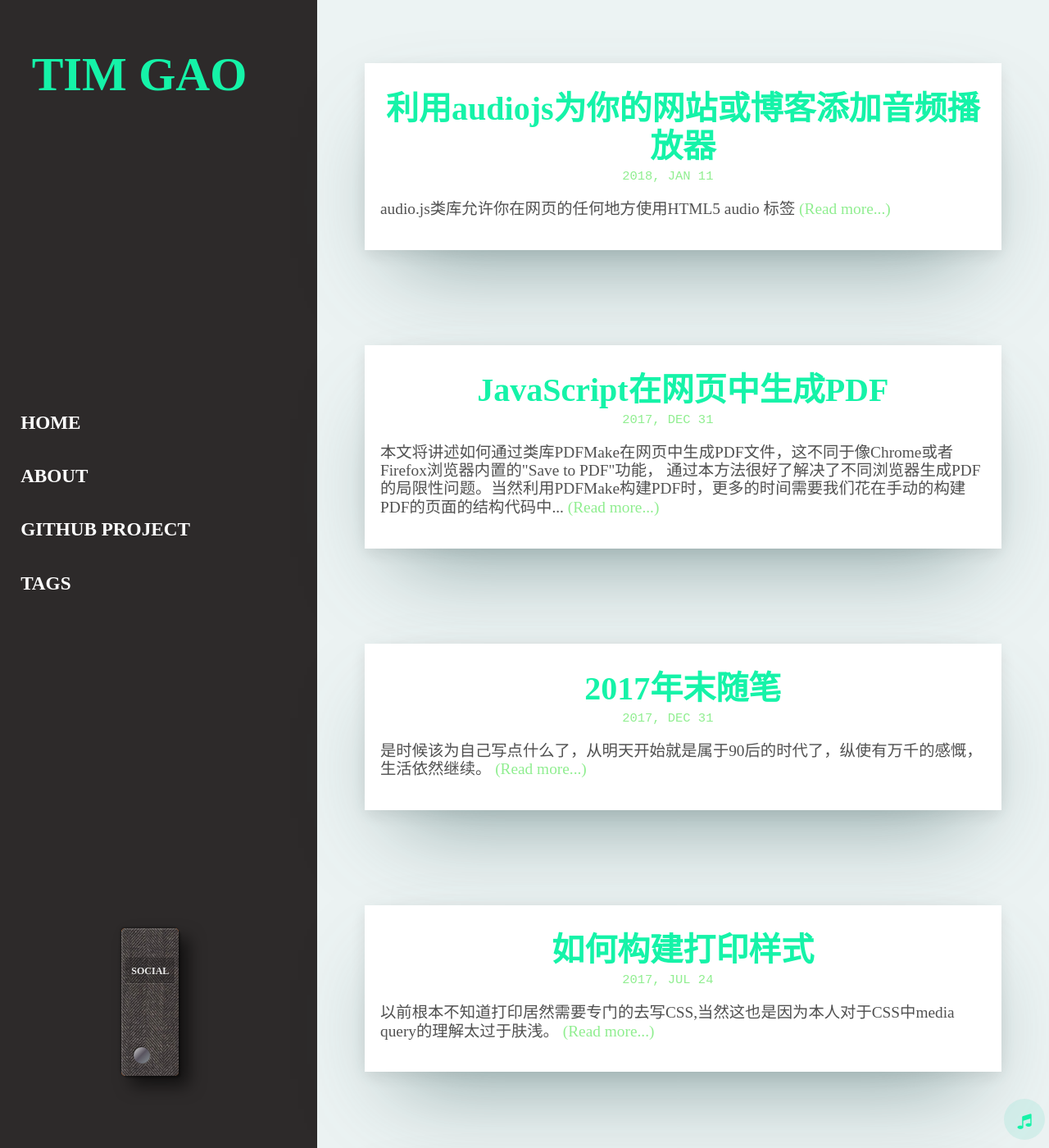
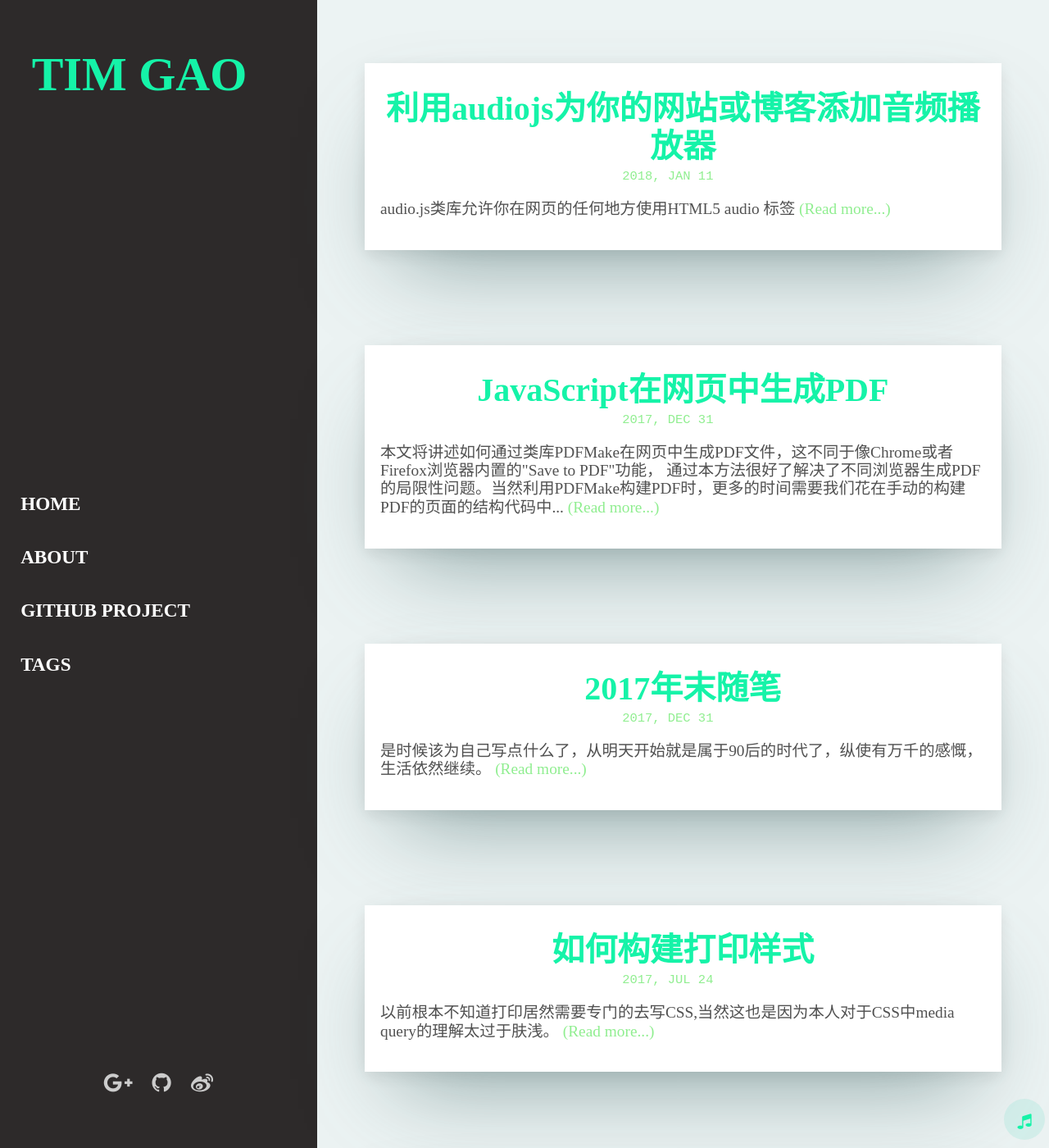
Before and after one commit to tim-gao/Blogs, a Jekyll site: the page built from index.html, in a window 1280 px wide and 1400 px high. Shown: the whole window at 82% size. Built offline with Jekyll 4.4.1, drawn with Linux system fonts in a browser that asks for light colours; the list of posts is cut into pages by our own code; comment, search, counter and statistics services are not loaded.

Commit message:
Revert "add swatch book for social"
This reverts commit 086b9dcf47a1ca47cd6ac0bbce8a6ee173ff74c9.

```diff
--- a/_includes/head.html
+++ b/_includes/head.html
@@ -20,6 +20,5 @@
 	<!-- <link href="https://fonts.googleapis.com/css?family=Finger+Paint|PT+Sans:400,700" rel="stylesheet"> -->
 	<link rel="stylesheet" href="{{ "/assets/fonts/font-awesome/css/font-awesome.min.css" | prepend: site.baseurl }}">
 	<link rel="stylesheet" href="{{ "/css/main.css" | prepend: site.baseurl }}">
-    <link rel="stylesheet" href="{{ " /css/style.css " | prepend: site.baseurl }}">
     {% seo %}
 </head>
--- a/_includes/music.html
+++ b/_includes/music.html
@@ -40,3 +40,6 @@
         </li>
     </ol>
 </div>
+<script type="text/javascript" src="{{site.baseurl}}/src/vender/jquery-2.2.4.min.js"></script>
+<script type="text/javascript" src="{{site.baseurl}}/src/vender/audio.min.js"></script>
+<script type="text/javascript" src="{{site.baseurl}}/src/main.js"></script>
--- a/_includes/sidebar.html
+++ b/_includes/sidebar.html
@@ -14,56 +14,44 @@
         </li>
     </menu>
 
-    <div class="sidebar-social sb-container">
+    <div class="sidebar-social">
         {% if site.facebook %}
-        <div>
-            <span class="social-icons fa fa-facebook" aria-hidden="true"></span>
-            <h4 href="https://www.facebook.com/{{site.facebook}}">
-                <span>facebook</span>
-            </h4>
-        </div>
+        <li class="social-items">
+            <a href="https://www.facebook.com/{{site.facebook}}" class="social-links">
+                <i class="social-icons fa fa-facebook" aria-hidden="true"></i>
+            </a>
+        </li>
         {% endif %} {% if site.twitter %}
-        <div>
-            <span class="social-icons fa fa-twitter" aria-hidden="true"></span>
-            <h4 href="https://twitter.com/{{site.twitter}}">
-                <span>twitter</span>
-            </h4>
-        </div>
+        <li class="social-items">
+            <a href="https://twitter.com/{{site.twitter}}" class="social-links">
+                <i class="social-icons fa fa-twitter" aria-hidden="true"></i>
+            </a>
+        </li>
         {% endif %} {% if site.google-plus %}
-        <div>
-            <span class="social-icons fa fa-google-plus" aria-hidden="true"></span>
-            <h4 href="https://plus.google.com/u/0/{{site.google-plus}}">
-                <span>google+</span>
-            </h4>
-        </div>
+        <li class="social-items">
+            <a href="https://plus.google.com/u/0/{{site.google-plus}}" class="social-links">
+                <i class="social-icons fa fa-google-plus" aria-hidden="true"></i>
+            </a>
+        </li>
         {% endif %} {% if site.github %}
-        <div>
-            <span class="social-icons fa fa-github" aria-hidden="true"></span>
-            <h4 href="https://github.com/{{site.github}}">
-                <span>github</span>
-            </h4>
-        </div>
+        <li class="social-items">
+            <a href="https://github.com/{{site.github}}" class="social-links">
+                <i class="social-icons fa fa-github" aria-hidden="true"></i>
+            </a>
+        </li>
         {% endif %} {% if site.weixin %}
-        <div>
-            <span class="social-icons fa fa-weixin" aria-hidden="true"></span>
-            <h4 href="https://wx.qq.com/{{site.weixin}}">
-                <span>weixin</span>
-            </h4>
-        </div>
+        <li class="social-items">
+            <a href="https://wx.qq.com/{{site.weixin}}" class="social-links">
+                <i class="social-icons fa fa-weixin" aria-hidden="true"></i>
+            </a>
+        </li>
          {% endif %} {% if site.weibo %}
-        <div>
-            <span class="social-icons fa fa-weibo" aria-hidden="true"></span>
-            <h4 href="https://weibo.com/{{site.weibo}}">
-                <span>weibo</span>
-            </h4>
-        </div>
+        <li class="social-items">
+            <a href="https://weibo.com/{{site.weibo}}" class="social-links">
+                <i class="social-icons fa fa-weibo" aria-hidden="true"></i>
+            </a>
+        </li>
         {% endif %}
-        <div>
-            <span class="social-icons" aria-hidden="true"></span>
-            <h4>
-                <span>Social</span>
-            </h4>
-        </div>
     </div>
 
   </div>
--- a/_layouts/default.html
+++ b/_layouts/default.html
@@ -20,10 +20,6 @@
         <img src="{{site.baseurl}}/assets/img/backtop.png" alt="Back to Top">
       </div>
       <script>window._bd_share_config = { "common": { "bdSnsKey": {}, "bdText": "", "bdMini": "2", "bdMiniList": false, "bdPic": "", "bdStyle": "0", "bdSize": "24" }, "slide": { "type": "slide", "bdImg": "0", "bdPos": "right", "bdTop": "100" } }; with (document) 0[(getElementsByTagName('head')[0] || body).appendChild(createElement('script')).src = 'http://bdimg.share.baidu.com/static/api/js/share.js?v=89860593.js?cdnversion=' + ~(-new Date() / 36e5)];</script>
-        <script type="text/javascript" src="{{site.baseurl}}/src/vender/jquery-2.2.4.min.js"></script>
-        <script type="text/javascript" src="{{site.baseurl}}/src/vender/audio.min.js"></script>
-        <script type="text/javascript" src="{{site.baseurl}}/src/modernizr.custom.79639.js"></script>
-        <script type="text/javascript" src="{{site.baseurl}}/src/vender/jquery.swatchbook.js"></script>
-        <script type="text/javascript" src="{{site.baseurl}}/src/main.js"></script>
+
 </body>
 </html>
--- a/_sass/_base.scss
+++ b/_sass/_base.scss
@@ -90,50 +90,6 @@ pre {
   margin: 0 -2rem;
   .menu-items {
     list-style: none;
-    transform: perspective(1px) translateZ(0);
-
-    &:hover {
-       -webkit-animation-name: hvr-wobble-horizontal;
-       animation-name: hvr-wobble-horizontal;
-       -webkit-animation-duration: 1s;
-       animation-duration: 1s;
-       -webkit-animation-timing-function: ease-in-out;
-       animation-timing-function: ease-in-out;
-       -webkit-animation-iteration-count: 1;
-       animation-iteration-count: 1;
-    }
-  }
-
-  @keyframes hvr-wobble-horizontal {
-    16.65% {
-        -webkit-transform: translateX(8px);
-        transform: translateX(8px);
-    }
-
-    33.3% {
-        -webkit-transform: translateX(-6px);
-        transform: translateX(-6px);
-    }
-
-    49.95% {
-        -webkit-transform: translateX(4px);
-        transform: translateX(4px);
-    }
-
-    66.6% {
-        -webkit-transform: translateX(-2px);
-        transform: translateX(-2px);
-    }
-
-    83.25% {
-        -webkit-transform: translateX(1px);
-        transform: translateX(1px);
-    }
-
-    100% {
-        -webkit-transform: translateX(0);
-        transform: translateX(0);
-    }
   }
   .menu-links {
     font-size: 1.2rem;
--- a/css/style.css
+++ /dev/null
@@ -1,186 +0,0 @@
-.sb-container {
-	position: relative;
-	width: auto;
-	height: 180px;
-	margin: 30px auto;
-    left: -45px;
-}
-
-.sb-container div {
-    position: absolute;
-	top: 0;
-	left: 0;
-	width: 70px;
-	background: #fff;
-	height: 180px;
-	border-radius: 5px;
-	cursor: pointer;
-	text-align: center;
-	background-image: url(../assets/img/swatchbook/fabric.png);
-
-	-webkit-transform-origin: 25% 90%;
-	-moz-transform-origin: 25% 90%;
-	-o-transform-origin: 25% 90%;
-	-ms-transform-origin: 25% 90%;
-	transform-origin: 25% 90%;
-
-	-webkit-backface-visibility: hidden;
-	-moz-backface-visibility: hidden;
-	-ms-backface-visibility: hidden;
-	-o-backface-visibility: hidden;
-	backface-visibility: hidden;
-
-	-webkit-tap-highlight-color: rgba(0,0,0,0);
-}
-
-.sb-container div:nth-child(1){
-	background-color: #ea2a29;
-	box-shadow: -1px -1px 3px rgba(0,0,0,0.1), 1px 1px 1px rgba(0,0,0,0.1);
-}
-
-.sb-container div:nth-child(2){
-	background-color: #f16729;
-	box-shadow: -1px -1px 3px rgba(0,0,0,0.1), 2px 2px 1px rgba(0,0,0,0.1);
-}
-
-.sb-container div:nth-child(3){
-	background-color: #f89322;
-	box-shadow: -1px -1px 3px rgba(0,0,0,0.1), 3px 3px 2px rgba(0,0,0,0.2);
-}
-
-.sb-container div:nth-child(4){
-	background-color: #ffcf14;
-	box-shadow: -1px -1px 3px rgba(0,0,0,0.1), 4px 4px 4px rgba(0,0,0,0.2);
-}
-
-.sb-container div:nth-child(5){
-	background-color: #ffea0d;
-	box-shadow: -1px -1px 3px rgba(0,0,0,0.1), 5px 5px 6px rgba(0,0,0,0.3);
-}
-
-.sb-container div:nth-child(6){
-	background-color: #87b11d;
-	box-shadow: -1px -1px 3px rgba(0,0,0,0.1), 6px 6px 8px rgba(0,0,0,0.3);
-}
-
-.sb-container div:nth-child(7){
-	background-color: #008253;
-	box-shadow: -1px -1px 3px rgba(0,0,0,0.1), 7px 7px 10px rgba(0,0,0,0.4);
-}
-
-.sb-container div:nth-child(8){
-	background-color: #3277b5;
-	box-shadow: -1px -1px 3px rgba(0,0,0,0.1), 8px 8px 12px rgba(0,0,0,0.4);
-}
-
-.sb-container div:nth-child(9){
-	background-color: #4c549f;
-	box-shadow: -1px -1px 3px rgba(0,0,0,0.1), 9px 9px 14px rgba(0,0,0,0.4);
-}
-
-.sb-container div:nth-child(10){
-	background-color: #764394;
-	box-shadow: -1px -1px 3px rgba(0,0,0,0.1), 10px 10px 16px rgba(0,0,0,0.4);
-}
-
-.sb-container div:nth-child(11){
-	background-color: #ca0d86;
-	box-shadow: -1px -1px 3px rgba(0,0,0,0.1), 11px 11px 18px rgba(0,0,0,0.4);
-}
-
-.sb-container div:last-child{
-	background: #645b5c url(../assets/img/swatchbook/cover.jpg) repeat center center;
-	box-shadow:
-		-1px -1px 3px rgba(0,0,0,0.2),
-		12px 12px 20px rgba(0,0,0,0.6),
-		inset 2px 2px 0 rgba(255, 255, 255, 0.1);
-}
-
-.sb-container div:last-child:after{
-	content: '';
-	position: absolute;
-	bottom: 15px;
-	left: 15px;
-	width: 20px;
-	height: 20px;
-	border-radius: 50%;
-	background: #dddddd;
-	background: -moz-linear-gradient(-45deg, #dddddd 0%, #58535e 48%, #889396 100%);
-	background: -webkit-gradient(linear, left top, right bottom, color-stop(0%,#dddddd), color-stop(48%,#58535e), color-stop(100%,#889396));
-	background: -webkit-linear-gradient(-45deg, #dddddd 0%,#58535e 48%,#889396 100%);
-	background: -o-linear-gradient(-45deg, #dddddd 0%,#58535e 48%,#889396 100%);
-	background: -ms-linear-gradient(-45deg, #dddddd 0%,#58535e 48%,#889396 100%);
-	background: linear-gradient(135deg, #dddddd 0%,#58535e 48%,#889396 100%);
-	filter: progid:DXImageTransform.Microsoft.gradient( startColorstr='#dddddd', endColorstr='#889396',GradientType=1 );
-	box-shadow: -1px -1px 1px rgba(0,0,0,0.5), 1px 1px 1px rgba(255,255,255,0.1);
-}
-
-.sb-container div h4{
-	color: rgba(255,255,255,0.9);
-	text-shadow: 1px 1px 1px rgba(0,0,0,0.2);
-	font-weight: 700;
-	font-size: 16px;
-	text-transform: uppercase;
-	border-top: 1px dashed rgba(0,0,0,0.1);
-	border-bottom: 1px dashed rgba(0,0,0,0.1);
-	margin: 5px;
-	padding: 5px;
-	-webkit-touch-callout: none;
-	-webkit-user-select: none;
-	-khtml-user-select: none;
-	-moz-user-select: none;
-	-ms-user-select: none;
-	user-select: none;
-}
-.sb-container div h4 >span {
-    font-size: 12px;
-}
-.sb-container div:last-child h4{
-	background: rgba(0,0,0,0.2);
-	box-shadow: 0 1px 1px rgba(255,255,255,0.1);
-}
-
-.sb-container div:last-child h5{
-	font-size: 50px;
-	white-space: nowrap;
-	text-align: left;
-	margin: 0;
-	padding: 0;
-	position: absolute;
-	line-height: 50px;
-	top: 0px;
-	left: 0px;
-	color: #111;
-	text-shadow: -1px -1px 1px rgba(255,255,255,0.1);
-	text-transform: uppercase;
-
-	-webkit-transform: rotate(-90deg) translateX(-157%) translateY(73px);
-	-moz-transform: rotate(-90deg) translateX(-157%) translateY(73px);
-	-o-transform: rotate(-90deg) translateX(-157%) translateY(73px);
-	-ms-transform: rotate(-90deg) translateX(-157%) translateY(73px);
-	transform: rotate(-90deg) translateX(-157%) translateY(73px);
-
-	-webkit-transform-origin: 0 0;
-	-moz-transform-origin: 0 0;
-	-o-transform-origin: 0 0;
-	-ms-transform-origin: 0 0;
-	transform-origin: 0 0;
-
-	-webkit-touch-callout: none;
-	-webkit-user-select: none;
-	-khtml-user-select: none;
-	-moz-user-select: none;
-	-ms-user-select: none;
-	user-select: none;
-}
-.icon-cog:before { content: '\35'; } /* '5' */
-.icon-flight:before { content: '\37'; } /* '7' */
-.icon-eye:before { content: '\34'; } /* '4' */
-.icon-install:before { content: '\39'; } /* '9' */
-.icon-bag:before { content: '\36'; } /* '6' */
-.icon-globe:before { content: '\38'; } /* '8' */
-.icon-picture:before { content: '\32'; } /* '2' */
-.icon-video:before { content: '\30'; } /* '0' */
-.icon-download:before { content: '\41'; } /* 'A' */
-.icon-mobile:before { content: '\42'; } /* 'B' */
-.icon-camera:before { content: '\33'; } /* '3' */
--- a/src/main.js
+++ b/src/main.js
@@ -63,13 +63,6 @@ $(function() {
         $('#wrapper-music').removeClass('show-music-list');
     });
 
-    $('.sidebar-social .social-icons.fa').click(function(){
-        var $this = $(this),
-            targetUrl = $this.next().attr('href');
-        if ($this.parent().hasClass('ff-active')) {
-            document.location.href = targetUrl;
-        }
-    });
 
     // hide #back-top first
     $("#back-top").hide();
@@ -91,18 +84,5 @@ $(function() {
             }, 800);
             return false;
         });
-
-
-        //init swatch book
-        $('.sb-container').swatchbook({
-            // index of initial centered item
-            center: 3,
-            // number of degrees that is between each item
-            angleInc: 40,
-            neighbor: 15,
-            // if it should be closed by default
-            initclosed: true,
-            closeIdx: 3
-        });
     });
 });
```
Also changed, not shown: assets/img/swatchbook/cartboard.jpg (deleted), assets/img/swatchbook/cover.jpg (deleted), assets/img/swatchbook/cover2.jpg (deleted), assets/img/swatchbook/dark_leather.jpg (deleted), assets/img/swatchbook/egg_shell.jpg (deleted), assets/img/swatchbook/fabric.png (deleted), src/modernizr.custom.79639.js (deleted), src/vender/jquery.swatchbook.js (deleted).
